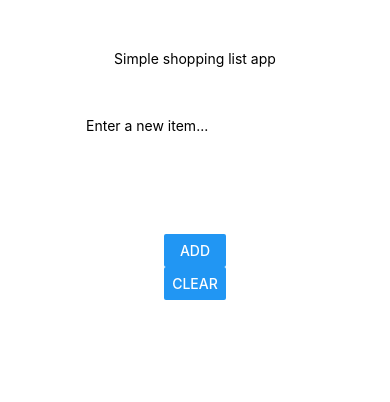
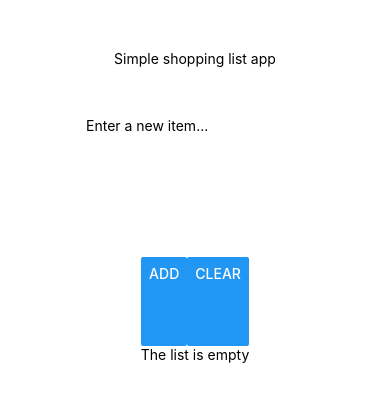
Before and after one commit to Janphan/React-Native-Assignment, a React Native app in the folder shopping_list/: screen / in a window 390 px wide. Shown: the top 402 px of the page. Built offline with nearby package versions, Linux system fonts and the light colour scheme.

Commit message:
feat: add shoppinglist and empty list component

```diff
--- a/shopping_list/App.js
+++ b/shopping_list/App.js
@@ -1,14 +1,21 @@
 import { StatusBar } from 'expo-status-bar';
 import { useState } from 'react';
 import { StyleSheet, Text, View, Button, TextInput, FlatList, Alert } from 'react-native';
+import ListEmptyComponent from './ListEmptyComponent';
 
 export default function App() {
   const [toshop, setToShop] = useState("");
+  const [shoplist, setShoplist] = useState([]);
+
   const handleAdd = () => {
     Alert.alert("Button pressed")
+    setShoplist([...shoplist, { key: String(shoplist.length), content: toshop }]);
+    setToShop("");
+    console.log(shoplist);
   }
   const handleClear = () => {
     Alert.alert("Button pressed")
+    setShoplist([]);
   }
   return (
     <View style={styles.container}>
@@ -26,6 +33,13 @@ export default function App() {
         <Button
           onPress={handleClear} title="Clear" />
       </View>
+      <View style={styles.list}>
+        <FlatList
+          data={shoplist}
+          renderItem={(item) => <Text>{item.content}</Text>}
+          ListEmptyComponent={ListEmptyComponent}
+        />
+      </View>
     </View>
   );
 }
@@ -39,11 +53,15 @@ const styles = StyleSheet.create({
     padding: 50,
   },
   inputStyle: {
-    flext: 1,
+    flex: 1,
     padding: 50,
   },
   buttonContainer: {
     flex: 1,
-    padding: 50,
+    flexDirection: "row",
+    justifyContent: "space-between",
+  },
+  list: {
+    flex: 5,
   }
 });
--- /dev/null
+++ b/shopping_list/ListEmptyComponent.js
@@ -0,0 +1,7 @@
+import { Text } from "react-native"
+const ListEmptyComponent = () => {
+    return (
+        <Text>The list is empty</Text>
+    )
+}
+export default ListEmptyComponent
```
